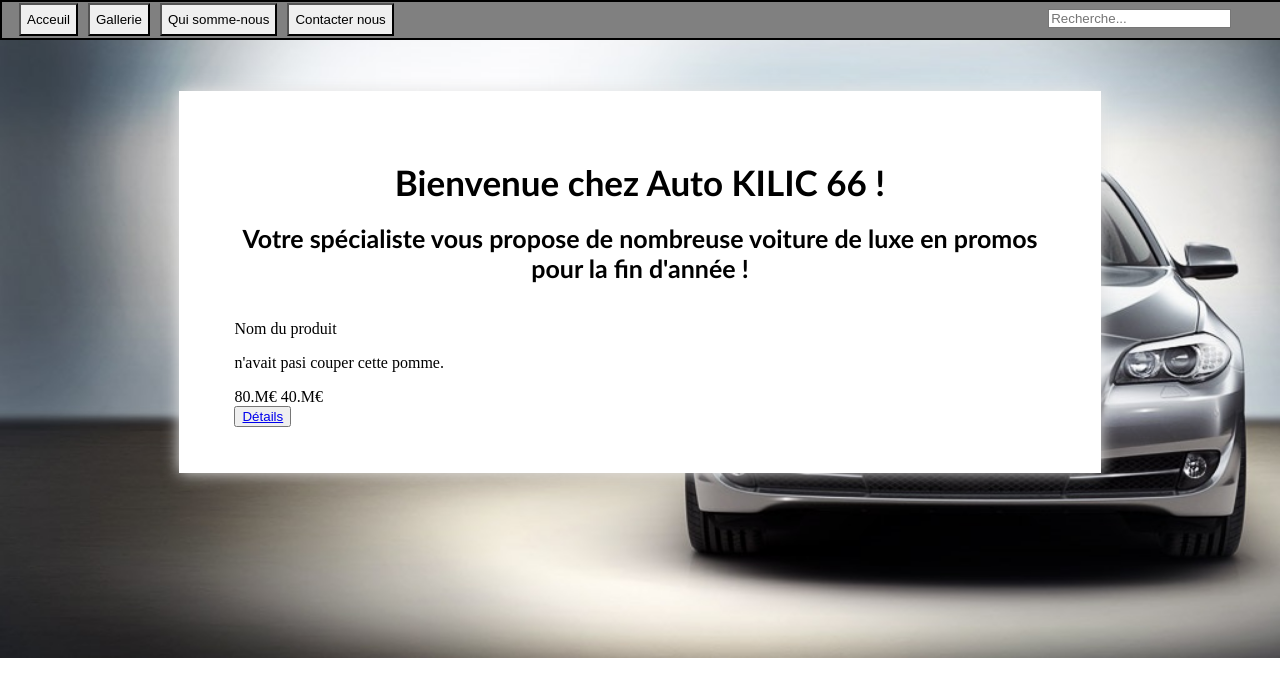
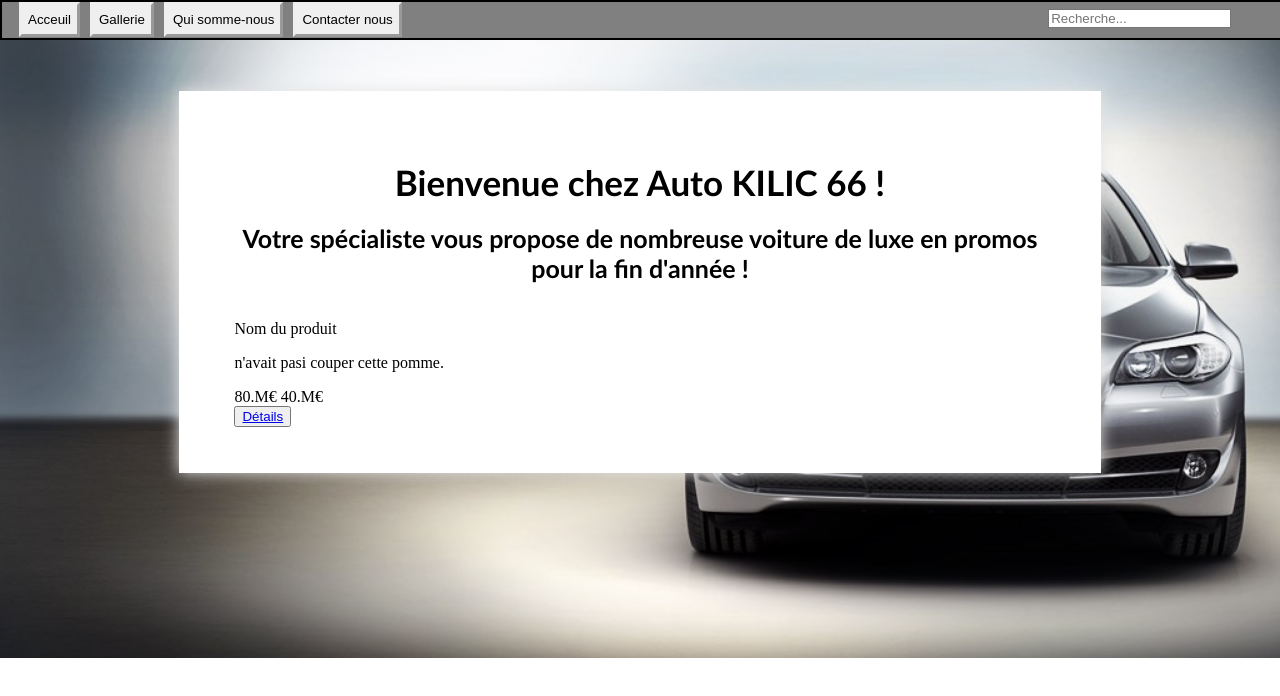
Before and after one commit to kerimprojet/Projet-web, a plain HTML site: page index.html in a window 1280 px wide. Drawn offline with Linux system fonts and the light colour scheme.

Commit message:
petit avancement

```diff
--- a/style.css
+++ b/style.css
@@ -48,6 +48,7 @@
 	padding-bottom:7px;
 	padding-top:7px;
 	border-radius: 0.5px 0.5px 0.5px 0.5px;
+	border:outset;
 
 
 }
@@ -118,8 +119,8 @@
 	margin:0 auto;
 	-moz-transition:all .2s linear;
 	-webkit-transition:all .2s linear;
-	-o-transition:all .2s linear;
-	-ms-transition:all .2s linear;
+	-o-transition: all .2s linear;
+	-ms-transition: all .2s linear;
 }
 
 .padding-contenu{
```
